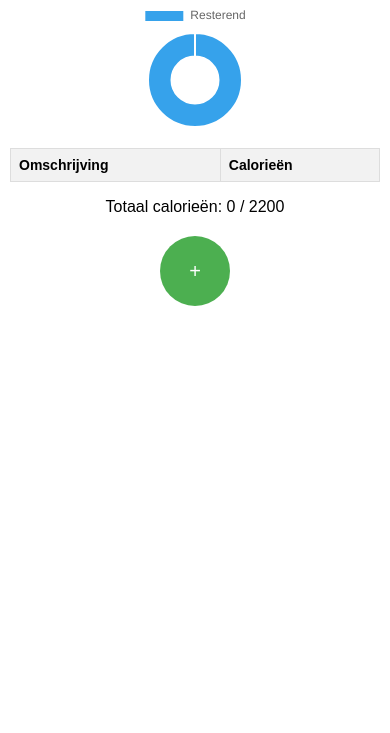
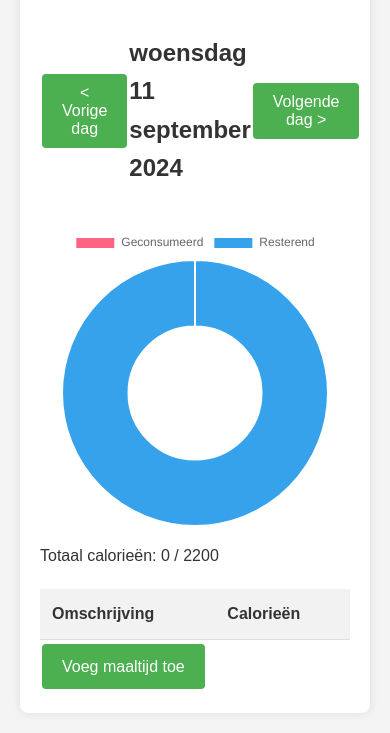
Before and after one commit to ronaldzwart/calcount, a website: page public/index.html in a window 390 px wide. Shown: the part 120-853 px from the top of the page. Drawn offline with nearby package versions, Linux system fonts and the light colour scheme.

Commit message:
Update index.html met verbeterde UI en localStorage functionaliteit
- Implementeer responsieve layout voor betere mobiele ervaring
- Voeg datumnavigatie toe voor het bekijken van verschillende dagen
- Implementeer cirkeldiagram voor visuele weergave van calorie-inname
- Voeg tabel toe voor het tonen van maaltijden en calorieën
- Implementeer localStorage voor het behouden van gegevens tussen sessies
- Voeg laadscherm toe tijdens afbeeldingsanalyse

```diff
--- a/public/index.html
+++ b/public/index.html
@@ -8,11 +8,22 @@
     <style>
         body {
             font-family: Arial, sans-serif;
-            max-width: 100%;
+            line-height: 1.6;
+            color: #333;
+            max-width: 800px;
             margin: 0 auto;
             padding: 20px;
+            background-color: #f4f4f4;
+        }
+        .container {
+            background-color: #fff;
+            border-radius: 8px;
+            padding: 20px;
+            box-shadow: 0 0 10px rgba(0,0,0,0.1);
+        }
+        h1 {
+            color: #4a4a4a;
             text-align: center;
-            box-sizing: border-box;
         }
         .date-nav {
             display: flex;
@@ -21,38 +32,39 @@
             margin-bottom: 20px;
         }
         #chartContainer {
-            width: 150px;
-            height: 150px;
+            width: 300px;
+            height: 300px;
             margin: 0 auto;
         }
         table {
             width: 100%;
+            border-collapse: collapse;
             margin-top: 20px;
-            border-collapse: collapse;
         }
         th, td {
-            border: 1px solid #ddd;
-            padding: 8px;
+            padding: 12px;
             text-align: left;
+            border-bottom: 1px solid #ddd;
         }
         th {
             background-color: #f2f2f2;
         }
-        .add-button {
+        .button {
             background-color: #4CAF50;
             border: none;
             color: white;
-            padding: 15px;
+            padding: 10px 20px;
             text-align: center;
             text-decoration: none;
             display: inline-block;
-            font-size: 24px;
+            font-size: 16px;
             margin: 4px 2px;
             cursor: pointer;
-            border-radius: 50%;
-            width: 50px;
-            height: 50px;
-            line-height: 50px;
+            border-radius: 4px;
+            transition: background-color 0.3s;
+        }
+        .button:hover {
+            background-color: #45a049;
         }
         #imageInput {
             display: none;
@@ -60,46 +72,43 @@
         #loadingScreen {
             display: none;
             position: fixed;
+            z-index: 1000;
+            left: 0;
             top: 0;
-            left: 0;
             width: 100%;
             height: 100%;
             background-color: rgba(0,0,0,0.5);
             justify-content: center;
             align-items: center;
-            z-index: 1000;
         }
-        #loadingScreen div {
-            background-color: white;
-            padding: 20px;
-            border-radius: 10px;
+        .loader {
+            border: 5px solid #f3f3f3;
+            border-top: 5px solid #3498db;
+            border-radius: 50%;
+            width: 50px;
+            height: 50px;
+            animation: spin 1s linear infinite;
         }
-        @media (max-width: 600px) {
-            body {
-                padding: 10px;
-            }
-            table {
-                font-size: 14px;
-            }
-            .add-button {
-                width: 40px;
-                height: 40px;
-                line-height: 40px;
-                font-size: 20px;
-            }
+        @keyframes spin {
+            0% { transform: rotate(0deg); }
+            100% { transform: rotate(360deg); }
         }
     </style>
 </head>
 <body>
+    <div class="container">
+        <h1>CalCount</h1>
         <div class="date-nav">
-        <button onclick="changeDate(-1)">&#8249;</button>
+            <button onclick="changeDate(-1)" class="button">&lt; Vorige dag</button>
             <h2 id="currentDate"></h2>
-        <button onclick="changeDate(1)">&#8250;</button>
+            <button onclick="changeDate(1)" class="button">Volgende dag &gt;</button>
         </div>
 
         <div id="chartContainer">
             <canvas id="calorieChart"></canvas>
         </div>
+
+        <p>Totaal calorieën: <span id="totalCalories">0</span> / 2200</p>
 
         <table id="foodList">
             <thead>
@@ -111,13 +120,12 @@
             <tbody></tbody>
         </table>
 
-    <p>Totaal calorieën: <span id="totalCalories">0</span> / 2200</p>
-
         <input type="file" id="imageInput" accept="image/*" onchange="analyzeImage()">
-    <label for="imageInput" class="add-button">+</label>
+        <label for="imageInput" class="button">Voeg maaltijd toe</label>
+    </div>
 
     <div id="loadingScreen">
-        <div>Even geduld a.u.b. De afbeelding wordt geanalyseerd...</div>
+        <div class="loader"></div>
     </div>
 
     <script>
@@ -127,13 +135,14 @@
         let chart;
 
         function updateDateDisplay() {
-            const options = { year: 'numeric', month: 'long', day: 'numeric' };
+            const options = { weekday: 'long', year: 'numeric', month: 'long', day: 'numeric' };
             document.getElementById('currentDate').textContent = currentDate.toLocaleDateString('nl-NL', options);
         }
 
         function changeDate(days) {
             currentDate.setDate(currentDate.getDate() + days);
             updateDateDisplay();
+            loadDailyData();
             updateDailyData();
         }
 
@@ -212,11 +221,11 @@
                     const data = await response.json();
                     if (data.error) throw new Error(data.error);
 
-                    const calories = parseInt(data.calories);
-                    if (isNaN(calories)) throw new Error('Ongeldige calorie-waarde ontvangen');
+                    const dateKey = getDateKey();
+                    if (!dailyData[dateKey]) dailyData[dateKey] = [];
+                    dailyData[dateKey].push({ description: data.description, calories: data.calories });
 
-                    if (!dailyData[getDateKey()]) dailyData[getDateKey()] = [];
-                    dailyData[getDateKey()].push({ description: data.description, calories: calories });
+                    saveDailyData();
                     updateDailyData();
                 } catch (error) {
                     console.error('Error:', error);
@@ -234,7 +243,19 @@
             updateTotalCalories();
         }
 
+        function saveDailyData() {
+            localStorage.setItem('dailyData', JSON.stringify(dailyData));
+        }
+
+        function loadDailyData() {
+            const storedData = localStorage.getItem('dailyData');
+            if (storedData) {
+                dailyData = JSON.parse(storedData);
+            }
+        }
+
         // Initialize
+        loadDailyData();
         updateDateDisplay();
         updateDailyData();
     </script>
```
Lines whose indentation alone changed are shown as unchanged.
